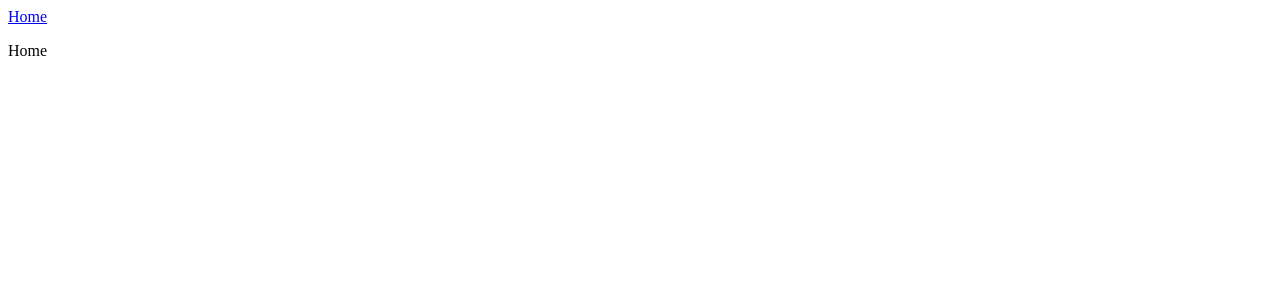
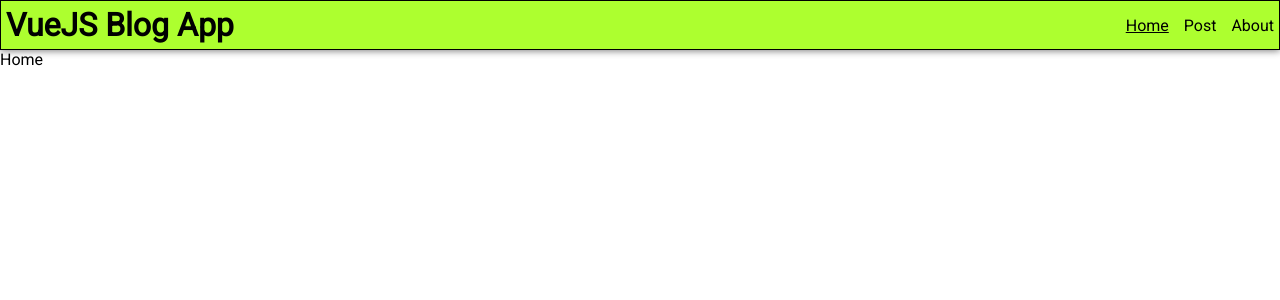
Before and after one commit to Ivan76654/spa-project-web2, a Vue app: page / in a window 1280 px wide. Shown: the top 300 px of the page. Built offline with nearby package versions, Linux system fonts and the light colour scheme.

Commit message:
Add header component and style it.

```diff
--- a/src/App.vue
+++ b/src/App.vue
@@ -1,20 +1,17 @@
 <script>
-import { RouterLink, RouterView } from 'vue-router';
+import { RouterView } from 'vue-router';
+import Header from './components/Header.vue';
 
 export default {
-  name: 'App'
+  name: 'App',
+  components: {
+    Header
+  }
 };
 </script>
 
 <template>
-  <header>
-    <div>
-      <nav>
-        <RouterLink to="/">Home</RouterLink>
-      </nav>
-    </div>
-  </header>
-
+  <Header title="VueJS Blog App"></Header>
   <RouterView />
 </template>
 
--- a/src/assets/main.css
+++ b/src/assets/main.css
@@ -0,0 +1,22 @@
+@import url('https://fonts.googleapis.com/css2?family=Roboto&display=swap');
+
+*,
+*::before,
+*::after {
+  padding: 0;
+  margin: 0;
+  box-sizing: border-box;
+}
+
+html {
+  min-height: 100vh;
+}
+
+body {
+  min-height: 100vh;
+  font-family: 'Roboto', sans-serif;
+}
+
+#app {
+  min-height: 100vh;
+}
--- /dev/null
+++ b/src/components/Header.vue
@@ -0,0 +1,80 @@
+<script>
+import { RouterLink } from 'vue-router';
+
+export default {
+  name: 'Header',
+  props: ['title'],
+  components: { RouterLink }
+};
+</script>
+
+<template>
+  <header class="app-header">
+    <h1 class="header-title">{{ title }}</h1>
+    <nav class="nav-container">
+      <ul class="nav-links">
+        <li class="link-item">
+          <RouterLink to="/">Home</RouterLink>
+        </li>
+        <li class="link-item">
+          <RouterLink to="/post">Post</RouterLink>
+        </li>
+        <li class="link-item">
+          <RouterLink to="/about">About</RouterLink>
+        </li>
+      </ul>
+    </nav>
+  </header>
+</template>
+
+<style>
+header.app-header {
+  background-color: greenyellow;
+  border: 1px solid black;
+  box-shadow: 0px 1px 7px gray;
+  display: flex;
+  flex-direction: row;
+  justify-content: space-between;
+}
+
+h1.header-title {
+  padding: 5px;
+}
+
+nav.nav-container {
+  min-width: 30vw;
+}
+
+ul.nav-links {
+  height: 100%;
+  list-style: none;
+  display: flex;
+  justify-content: flex-end;
+  align-items: center;
+}
+
+ul.nav-links li.link-item {
+  height: 100%;
+  margin-left: 15px;
+  display: grid;
+  place-content: center;
+}
+
+ul.nav-links li.link-item:last-child {
+  margin-right: 5px;
+}
+
+ul.nav-links li.link-item a {
+  text-decoration: none;
+  color: black;
+}
+
+ul.nav-links li.link-item a.router-link-exact-active {
+  text-decoration: underline;
+}
+
+ul.nav-links li.link-item a:hover {
+  text-decoration: underline;
+  color: blue;
+}
+</style>
```
